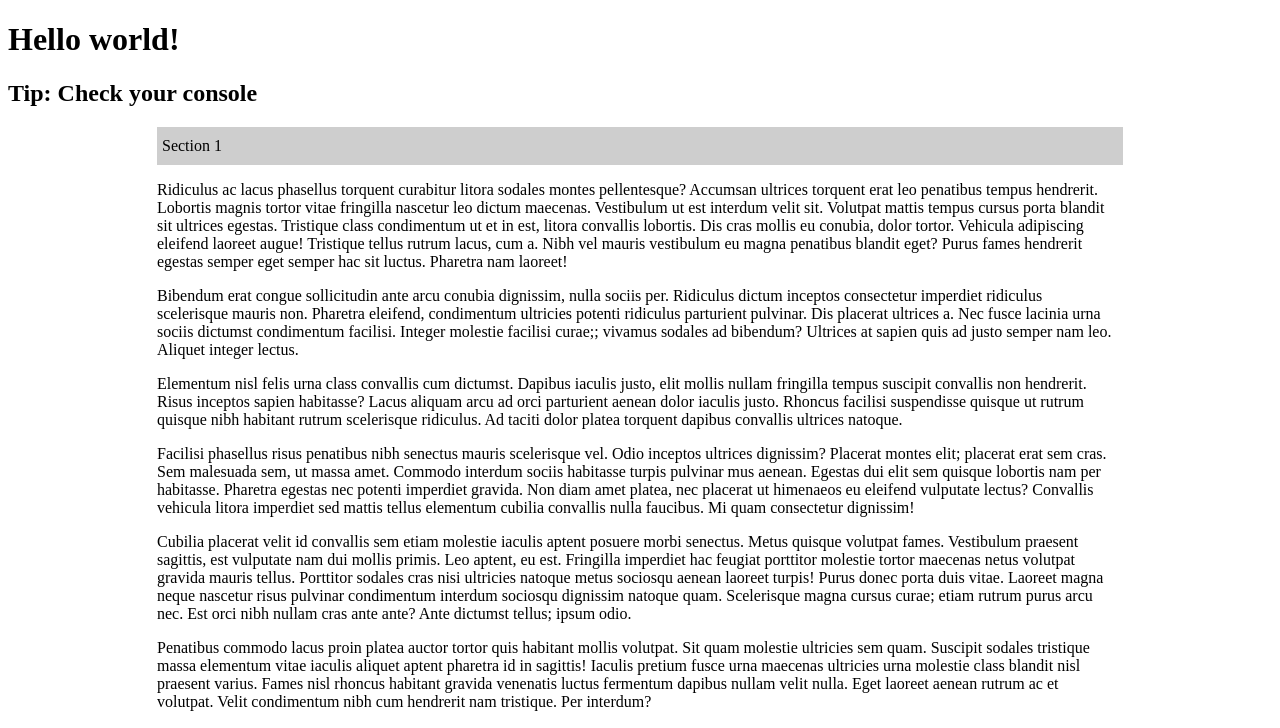
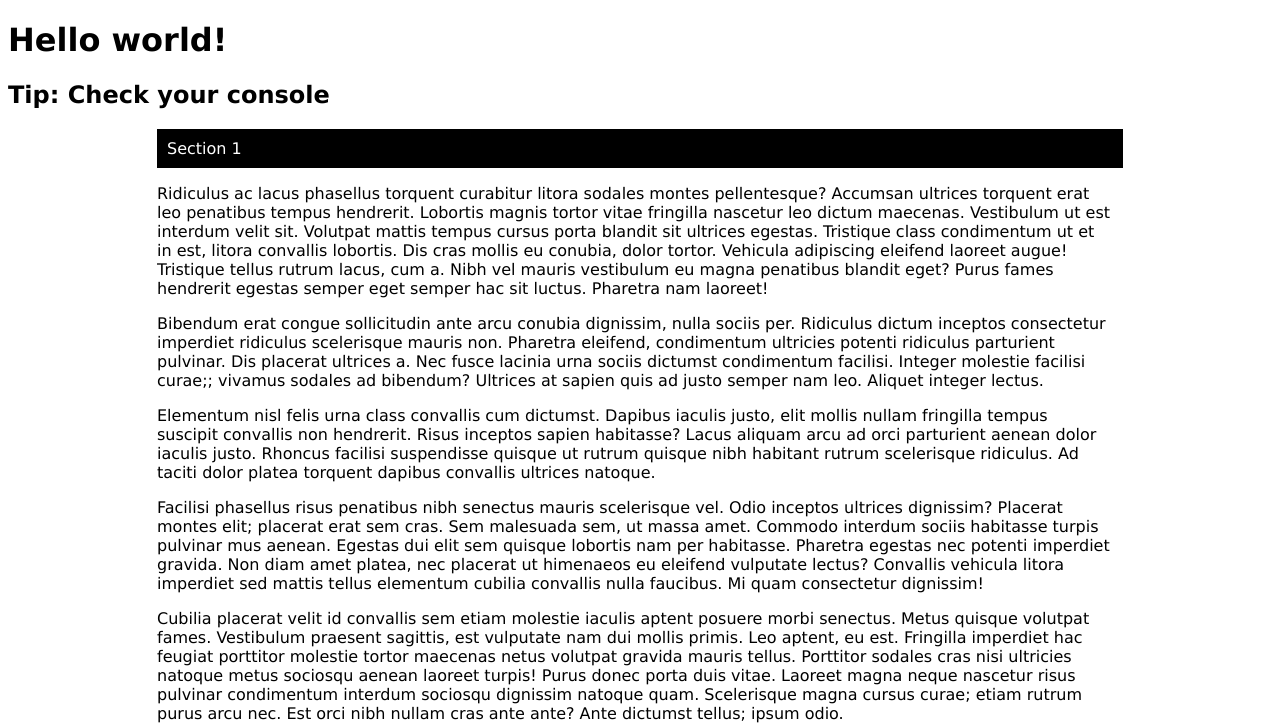
Before and after one commit to yossi-nagar/sandbox, a website built with webpack: page index.html in a window 1280 px wide. Both pictures are taken after a click on the element "Section 1". Shown: the top 728 px of the page. Built offline with nearby package versions, Linux system fonts and the light colour scheme.

Commit message:
accordion

```diff
--- a/src/index.js
+++ b/src/index.js
@@ -1,35 +1,23 @@
 import './style.css';
-
-// let accordion = document.querySelector('.accordion'),
-//     title = accordion.querySelector('.title'),
-//     content = accordion.querySelector('.content');
-
-
-// function slideDown(timestamp) {
-//     let accordionHeight = accordion.getBoundingClientRect().height;
-//     let contentHeight = content.getBoundingClientRect().height;
-//     console.log(accordionHeight, contentHeight)
-//     accordion.style.maxHeight = `${accordionHeight+contentHeight}px`;
-// }
-// title.addEventListener('click', e => {
-
-//     window.requestAnimationFrame(slideDown);
-// });
 
 document.querySelectorAll('.accordion').forEach(accordion => {
     let title = accordion.querySelector('.title'),
     content = accordion.querySelector('.content'),
     initialHeight = accordion.style.maxHeight;
     title.addEventListener('click', e => {
-        if(!accordion.classList.contains('active')) {
-            accordion.classList.add('active');
+        if(!title.classList.contains('active')) {
+
             window.requestAnimationFrame(ts => {
+                title.classList.add('active');
+                title.classList.remove('not-active');
                 let maxHeight = accordion.getBoundingClientRect().height + content.getBoundingClientRect().height;
                 accordion.style.maxHeight = `${maxHeight}px`;
             });
         } else {
-            accordion.classList.remove('active');
+
             window.requestAnimationFrame(ts => {
+                title.classList.add('not-active');
+                title.classList.remove('active');
                 accordion.style.maxHeight = initialHeight;
             });
         }
--- a/src/style.css
+++ b/src/style.css
@@ -1,3 +1,6 @@
+body {
+    font-family: Verdana, Geneva, Tahoma, sans-serif;
+}
 .container {
     display: flex;
     margin: 0 auto;
@@ -10,7 +13,7 @@
     max-height: 39px;
     box-sizing: border-box;
     transition: max-height 1s ease-in-out;
-    margin: 0;
+    margin: 0 0 2px 0;
     padding: 0;
     display: flex;
     flex-direction: column;
@@ -18,9 +21,11 @@
 
 .title {
     background-color: #cecece;
-    padding: 10px 5px 10px 5px;;
+    padding: 10px 5px 10px 5px;
     width: 100%;
     box-sizing: border-box;
+    cursor: pointer;
+
 }
 
 .content {
@@ -33,3 +38,16 @@
     padding: 0;
     box-sizing: border-box;
 }
+
+.active {
+    transition: background-color,color,padding 1s ease;
+    background-color: #000000;
+    color: #ffffff;
+    padding: 10px 0px 10px 10px;
+}
+.not-active {
+    transition: background-color,color,padding 1s ease;
+    background-color: #cecece;
+    color: #000000;
+    padding: 10px 5px 10px 5px;
+}
```
Also changed, not shown: 1 other file.
